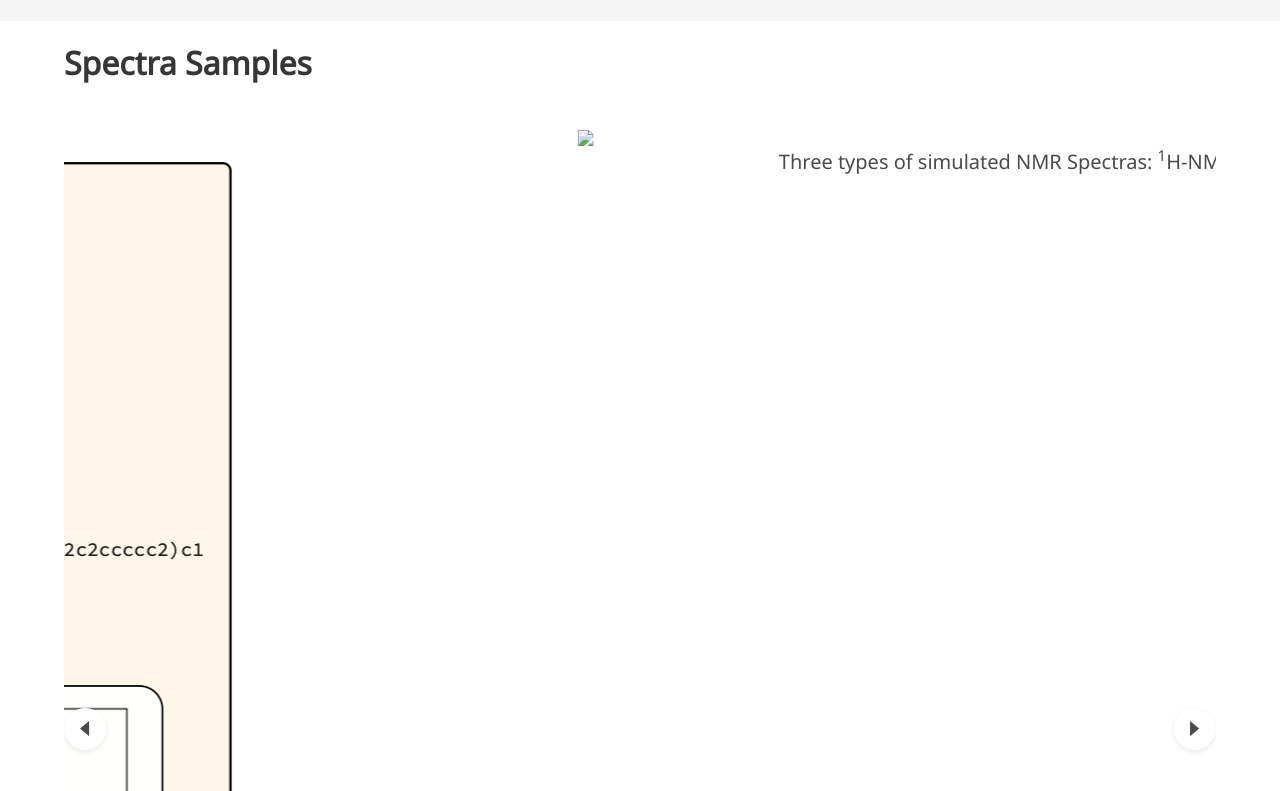
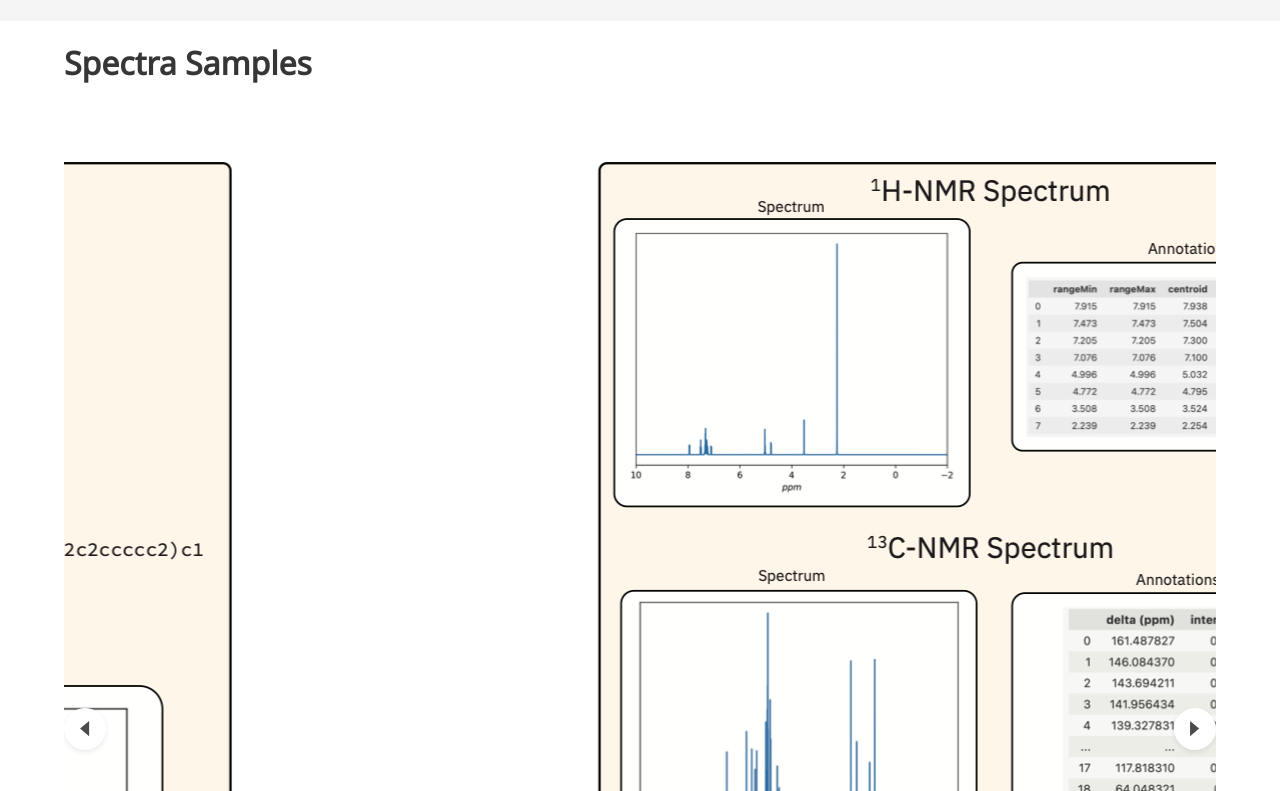
Before and after one commit to rxn4chemistry/multimodal-spectroscopic-dataset, a plain HTML site: page docs/index.html in a window 1280 px wide. Shown: the part 1469-2260 px from the top of the page. Drawn offline with nearby package versions, Linux system fonts and the light colour scheme; some icons are missing; a web font is replaced by a local one.

Commit message:
Updated Page

```diff
--- a/docs/index.html
+++ b/docs/index.html
@@ -266,7 +266,7 @@
         </h2>
       </div>
       <div class="item">
-        <img src="static/images//Sample 1 Artboard 2.png" alt="MY ALT TEXT"/>
+        <img src="static/images/Sample 1 Artboard 2.png" alt="MY ALT TEXT"/>
         <h2 class="subtitle has-text-centered">
           Three types of simulated NMR Spectras: <sup>1</sup>H-NMR, <sup>13</sup>C-NMR and HSQC-NMR
         </h2>
@@ -278,19 +278,20 @@
        </h2>
      </div>
      <div class="item">
-      <img src="static/images/sample 2 Artboard 1.png" alt="MY ALT TEXT"/>
+      <img src="static/images/Sample 2 Artboard 1.png" alt="MY ALT TEXT"/>
       <h2 class="subtitle has-text-centered">
         Example molecule sample represented as SMILES and the simulated IR spectra
       </h2>
     </div>
     <div class="item">
-      <img src="static/images/sample 2 Artboard 2.png" alt="MY ALT TEXT"/>
+      <img src="static/images/Sample 2 Artboard 2.png" alt="MY ALT TEXT"/>
       <h2 class="subtitle has-text-centered">
         Three types of simulated NMR Spectras: <sup>1</sup>H-NMR, <sup>13</sup>C-NMR and HSQC-NMR
       </h2>
     </div>
     <div class="item">
-      <img src="static/images/sample 2 Artboard 3.png" alt="MY ALT TEXT"/>
+
+      <img src="static/images/Sample 2 Artboard 3.png" alt="MY ALT TEXT"/>
       <h2 class="subtitle has-text-centered">
         Mass spectrum simulated in the positive and negative ion mode at three difference energy levels
       </h2>
```
